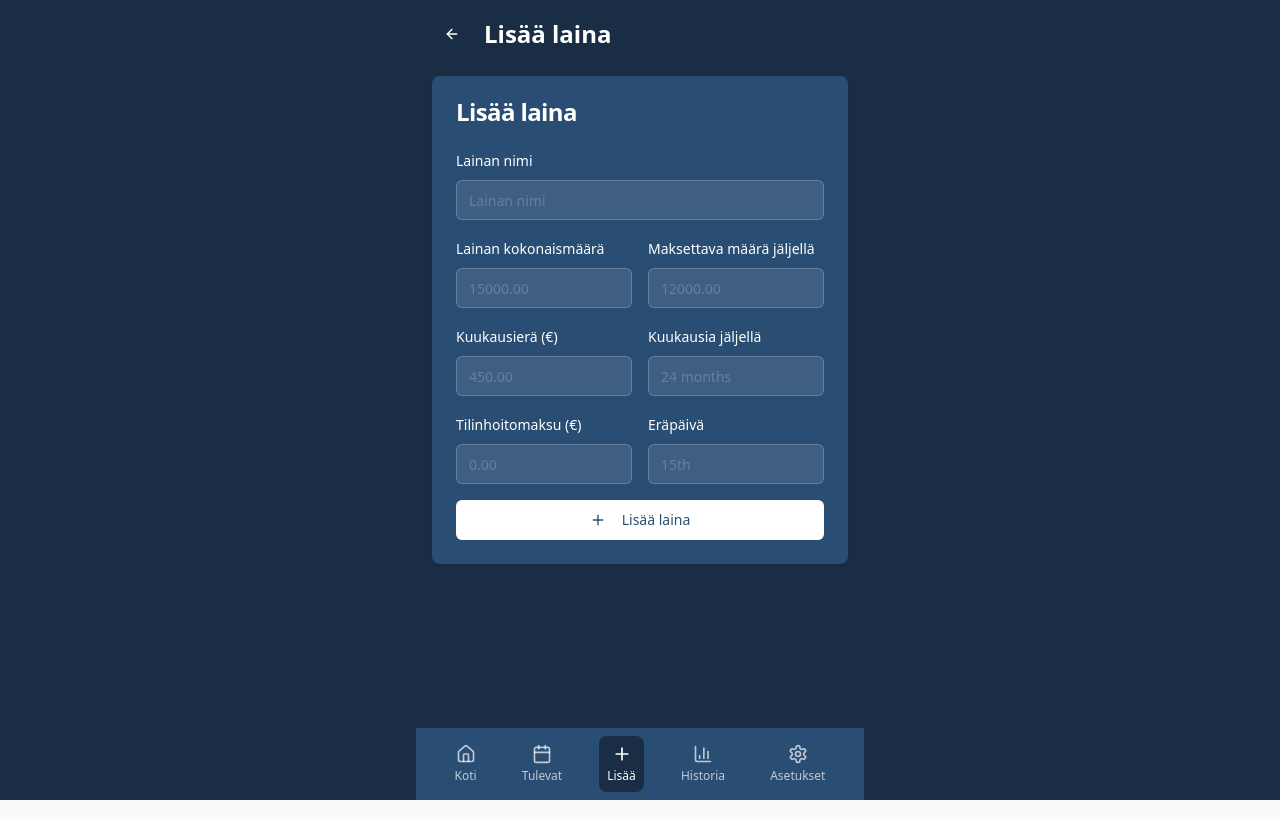
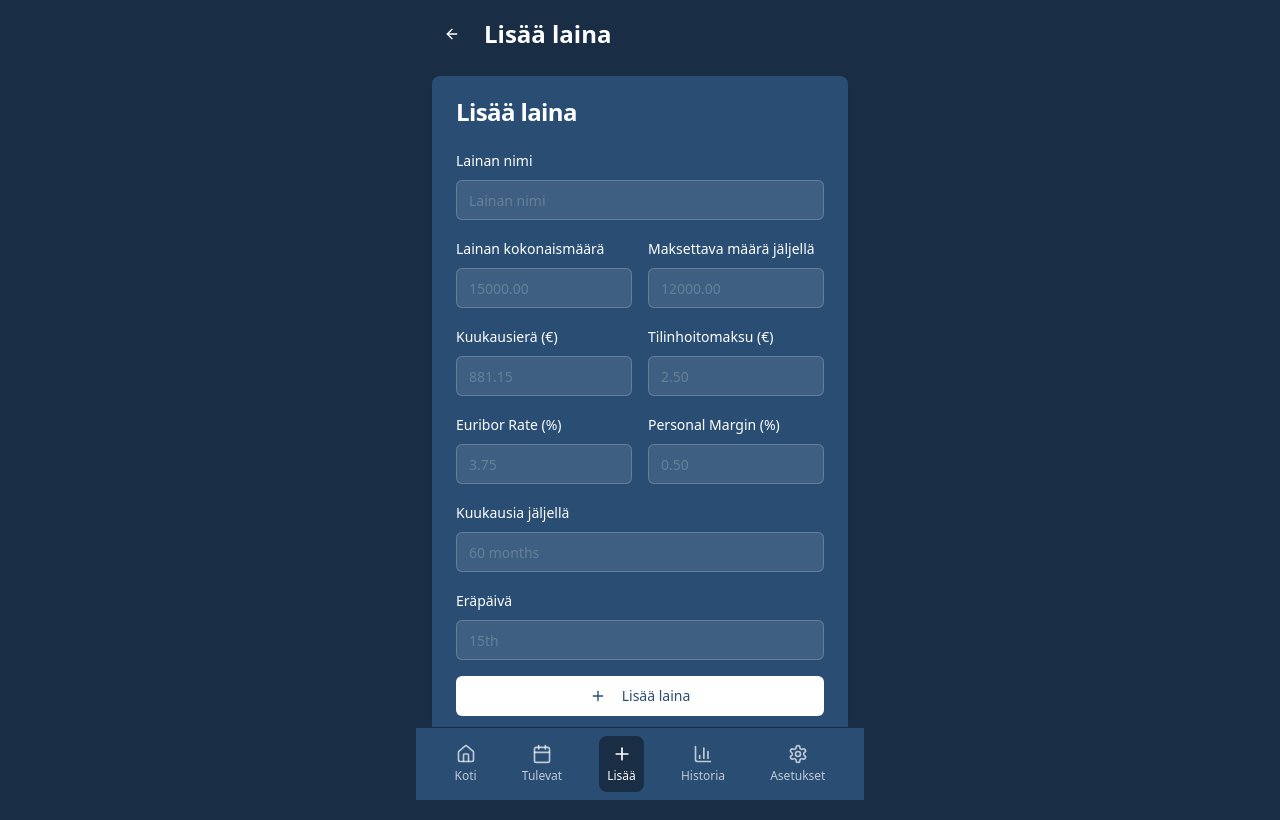
Before and after one commit to DRedMoon/split-smart-finance, a React (Vite) app: page /add-loan in a window 1280 px wide. Built offline with nearby package versions, Linux system fonts and the light colour scheme.

Commit message:
Fix loan calculations and UI
Fixed loan calculation discrepancies, ensured personal margin is used, and restored Euribor/margin fields in the Add Loan form. Corrected the monthly payment calculation in Edit Loan to reflect user input.

```diff
--- a/src/components/AddLoan.tsx
+++ b/src/components/AddLoan.tsx
@@ -1,13 +1,15 @@
+
 import React, { useState, useEffect } from 'react';
 import { useNavigate } from 'react-router-dom';
-import { ArrowLeft, Plus, Calculator } from 'lucide-react';
+import { ArrowLeft, Plus } from 'lucide-react';
 import { Card, CardContent, CardHeader, CardTitle } from '@/components/ui/card';
 import { Button } from '@/components/ui/button';
-import { Input } from '@/components/ui/input';
-import { Label } from '@/components/ui/label';
 import { useLanguage } from '@/contexts/LanguageContext';
 import { useToast } from '@/hooks/use-toast';
 import { addLoan } from '@/services/storageService';
+import LoanFormFields from './loan/LoanFormFields';
+import LoanCalculationDisplay from './loan/LoanCalculationDisplay';
+import { calculateInterestFromPayments } from '@/services/calculationService';
 
 const AddLoan = () => {
   const navigate = useNavigate();
@@ -20,35 +22,45 @@ const AddLoan = () => {
     currentAmount: 0,
     monthly: 0,
     rate: 0,
+    euriborRate: 0,
+    personalMargin: 0,
+    managementFee: 0,
     remaining: '',
-    dueDate: '',
-    managementFee: 0
+    dueDate: ''
   });
 
   const [calculatedValues, setCalculatedValues] = useState({
+    monthlyPayment: 0,
+    totalPayback: 0,
+    yearlyRate: 0,
     estimatedEuribor: 0,
-    totalPayback: 0
+    estimatedMargin: 0
   });
 
-  // Calculate Euribor and other values from loan inputs
+  const [isCredit, setIsCredit] = useState(false);
+
+  // Calculate rates from payment data when monthly payment is provided
   useEffect(() => {
-    if (loanData.totalAmount > 0 && loanData.monthly > 0 && loanData.remaining) {
+    if (loanData.totalAmount > 0 && loanData.monthly > 0 && loanData.remaining && !isCredit) {
       const termMonths = parseInt(loanData.remaining.match(/\d+/)?.[0] || '0');
       if (termMonths > 0) {
-        // Calculate total interest from monthly payments
-        const totalPayback = loanData.monthly * termMonths;
-        const totalInterest = totalPayback - loanData.totalAmount;
-
-        // Estimate yearly interest rate (simplified calculation)
-        const yearlyRate = (totalInterest / loanData.totalAmount) * (12 / termMonths) * 100;
+        const calculation = calculateInterestFromPayments(
+          loanData.totalAmount,
+          loanData.monthly,
+          loanData.managementFee || 0,
+          termMonths
+        );
 
         setCalculatedValues({
-          estimatedEuribor: Math.max(0, yearlyRate),
-          totalPayback: totalPayback
+          monthlyPayment: loanData.monthly,
+          totalPayback: loanData.monthly * termMonths,
+          yearlyRate: calculation.yearlyRate,
+          estimatedEuribor: calculation.euriborEstimate,
+          estimatedMargin: calculation.marginEstimate
         });
       }
     }
-  }, [loanData.totalAmount, loanData.monthly, loanData.remaining]);
+  }, [loanData.totalAmount, loanData.monthly, loanData.managementFee, loanData.remaining, isCredit]);
 
   const handleAddLoan = () => {
     if (!loanData.name || loanData.totalAmount === 0 || loanData.monthly === 0) {
@@ -60,20 +72,23 @@ const AddLoan = () => {
       return;
     }
 
+    const termMonths = parseInt(loanData.remaining.match(/\d+/)?.[0] || '0');
+    const totalPayback = loanData.monthly * termMonths;
+
     const loanToAdd = {
       name: loanData.name,
       totalAmount: loanData.totalAmount,
       currentAmount: loanData.currentAmount || loanData.totalAmount,
       monthly: loanData.monthly,
-      rate: calculatedValues.estimatedEuribor,
-      euriborRate: 0, // Not directly calculated
-      personalMargin: calculatedValues.estimatedEuribor, // Using estimated rate
+      rate: calculatedValues.yearlyRate || loanData.rate,
+      euriborRate: loanData.euriborRate || calculatedValues.estimatedEuribor,
+      personalMargin: loanData.personalMargin || calculatedValues.estimatedMargin,
       managementFee: loanData.managementFee || 0,
       remaining: loanData.remaining,
       dueDate: loanData.dueDate,
       lastPayment: new Date().toISOString().split('T')[0],
-      totalPayback: calculatedValues.totalPayback,
-      yearlyInterestRate: calculatedValues.estimatedEuribor
+      totalPayback: totalPayback,
+      yearlyInterestRate: calculatedValues.yearlyRate || loanData.rate
     };
 
     addLoan(loanToAdd);
@@ -95,121 +110,19 @@ const AddLoan = () => {
         <h1 className="text-2xl font-bold text-white">{t('add_loan')}</h1>
       </div>
 
-      {/* Calculation Info */}
-      {calculatedValues.estimatedEuribor > 0 && (
-        <Card className="mb-4 bg-green-500/20 border-green-500/30">
-          <CardHeader>
-            <CardTitle className="text-white flex items-center">
-              <Calculator size={20} className="mr-2" />
-              {t('calculated_values')}
-            </CardTitle>
-          </CardHeader>
-          <CardContent className="space-y-2">
-            <div className="grid grid-cols-2 gap-4 text-sm">
-              <div>
-                <p className="text-white/70">{t('estimated_interest_rate')}</p>
-                <p className="text-white font-medium">{calculatedValues.estimatedEuribor.toFixed(2)}%</p>
-              </div>
-              <div>
-                <p className="text-white/70">{t('total_payback')}</p>
-                <p className="text-white font-medium">€{calculatedValues.totalPayback.toFixed(2)}</p>
-              </div>
-            </div>
-          </CardContent>
-        </Card>
-      )}
+      <LoanCalculationDisplay calculatedValues={calculatedValues} />
 
       <Card className="bg-[#294D73] border-none">
         <CardHeader>
           <CardTitle className="text-white">{t('add_loan')}</CardTitle>
         </CardHeader>
         <CardContent className="space-y-4">
-          <div>
-            <Label htmlFor="loan-name" className="text-white">{t('loan_name')}</Label>
-            <Input
-              id="loan-name"
-              value={loanData.name}
-              onChange={(e) => setLoanData(prev => ({ ...prev, name: e.target.value }))}
-              className="bg-white/10 border-white/20 text-white mt-2"
-              placeholder={t('loan_name')}
-            />
-          </div>
-
-          <div className="grid grid-cols-2 gap-4">
-            <div>
-              <Label htmlFor="total-amount" className="text-white">{t('total_loan_amount')}</Label>
-              <Input
-                id="total-amount"
-                type="number"
-                value={loanData.totalAmount || ''}
-                onChange={(e) => setLoanData(prev => ({ ...prev, totalAmount: parseFloat(e.target.value) || 0 }))}
-                className="bg-white/10 border-white/20 text-white mt-2"
-                placeholder="15000.00"
-              />
-            </div>
-
-            <div>
-              <Label htmlFor="current-amount" className="text-white">{t('amount_left_to_pay')}</Label>
-              <Input
-                id="current-amount"
-                type="number"
-                value={loanData.currentAmount || ''}
-                onChange={(e) => setLoanData(prev => ({ ...prev, currentAmount: parseFloat(e.target.value) || 0 }))}
-                className="bg-white/10 border-white/20 text-white mt-2"
-                placeholder="12000.00"
-              />
-            </div>
-          </div>
-
-          <div className="grid grid-cols-2 gap-4">
-            <div>
-              <Label htmlFor="monthly-payment" className="text-white">{t('monthly_payment')} (€)</Label>
-              <Input
-                id="monthly-payment"
-                type="number"
-                value={loanData.monthly || ''}
-                onChange={(e) => setLoanData(prev => ({ ...prev, monthly: parseFloat(e.target.value) || 0 }))}
-                className="bg-white/10 border-white/20 text-white mt-2"
-                placeholder="450.00"
-              />
-            </div>
-
-            <div>
-              <Label htmlFor="remaining-months" className="text-white">{t('months_left')}</Label>
-              <Input
-                id="remaining-months"
-                value={loanData.remaining}
-                onChange={(e) => setLoanData(prev => ({ ...prev, remaining: e.target.value }))}
-                className="bg-white/10 border-white/20 text-white mt-2"
-                placeholder="24 months"
-              />
-            </div>
-          </div>
-
-          <div className="grid grid-cols-2 gap-4">
-            <div>
-              <Label htmlFor="management-fee" className="text-white">{t('management_fee')} (€)</Label>
-              <Input
-                id="management-fee"
-                type="number"
-                value={loanData.managementFee || ''}
-                onChange={(e) => setLoanData(prev => ({ ...prev, managementFee: parseFloat(e.target.value) || 0 }))}
-                className="bg-white/10 border-white/20 text-white mt-2"
-                placeholder="0.00"
-              />
-            </div>
-
-            <div>
-              <Label htmlFor="due-date" className="text-white">{t('due_date')}</Label>
-              <Input
-                id="due-date"
-                value={loanData.dueDate}
-                onChange={(e) => setLoanData(prev => ({ ...prev, dueDate: e.target.value }))}
-                className="bg-white/10 border-white/20 text-white mt-2"
-                placeholder="15th"
-              />
-            </div>
-          </div>
+          <LoanFormFields
+            loanData={loanData}
+            setLoanData={setLoanData}
+            calculatedValues={calculatedValues}
+            isCredit={isCredit}
+          />
 
           <Button onClick={handleAddLoan} className="w-full bg-white text-[#294D73]">
             <Plus size={16} className="mr-2" />
--- a/src/components/EditLoan.tsx
+++ b/src/components/EditLoan.tsx
@@ -1,4 +1,3 @@
-
 import React, { useState, useEffect } from 'react';
 import { useNavigate, useParams } from 'react-router-dom';
 import { ArrowLeft, Save } from 'lucide-react';
@@ -6,7 +5,8 @@ import { Card, CardContent, CardHeader, CardTitle } from '@/components/ui/card';
 import { Button } from '@/components/ui/button';
 import { useLanguage } from '@/contexts/LanguageContext';
 import { useToast } from '@/hooks/use-toast';
-import { loadFinancialData, saveFinancialData, calculateLoanPayment2, calculateCreditPayment } from '@/services/storageService';
+import { loadFinancialData, saveFinancialData } from '@/services/storageService';
+import { calculateInterestFromPayments } from '@/services/calculationService';
 import LoanFormFields from './loan/LoanFormFields';
 import LoanCalculationDisplay from './loan/LoanCalculationDisplay';
 
@@ -74,93 +74,28 @@ const EditLoan = () => {
     }
   }, [loanId]);
 
-  // Calculate Euribor and margin from known data
-  const calculateRatesFromPaymentData = () => {
+  // Calculate rates from user's payment data - but keep their monthly payment input
+  useEffect(() => {
     if (!isCredit && loanData.totalAmount > 0 && loanData.monthly > 0 && loanData.remaining) {
       const termMonths = parseInt(loanData.remaining.match(/\d+/)?.[0] || '12');
       if (termMonths > 0) {
-        // Use Newton-Raphson method to solve for interest rate
-        const principal = loanData.currentAmount || loanData.totalAmount;
-        const payment = loanData.monthly - (loanData.managementFee || 0);
-
-        // Initial guess for monthly rate
-        let monthlyRate = 0.005; // 6% annual rate as initial guess
-
-        // Newton-Raphson iteration
-        for (let i = 0; i < 20; i++) {
-          const presentValue = payment * ((1 - Math.pow(1 + monthlyRate, -termMonths)) / monthlyRate);
-          const derivative = payment * (
-            (termMonths * Math.pow(1 + monthlyRate, -termMonths - 1)) / monthlyRate -
-            ((1 - Math.pow(1 + monthlyRate, -termMonths)) / (monthlyRate * monthlyRate))
-          );
-
-          const newRate = monthlyRate - (presentValue - principal) / derivative;
-
-          if (Math.abs(newRate - monthlyRate) < 0.0001) break;
-          monthlyRate = newRate;
-        }
-
-        const yearlyRate = monthlyRate * 12 * 100;
-
-        // Estimate Euribor (current ~3.5%) and margin
-        const estimatedEuribor = 3.5;
-        const estimatedMargin = Math.max(0, yearlyRate - estimatedEuribor);
+        const calculation = calculateInterestFromPayments(
+          loanData.totalAmount,
+          loanData.monthly,
+          loanData.managementFee || 0,
+          termMonths
+        );
 
         setCalculatedValues({
-          monthlyPayment: loanData.monthly,
-          totalPayback: loanData.monthly * termMonths,
-          yearlyRate: yearlyRate,
-          estimatedEuribor: estimatedEuribor,
-          estimatedMargin: estimatedMargin
+          monthlyPayment: loanData.monthly, // Use user's input, don't override
+          totalPayback: loanData.monthly * termMonths, // Calculate from user's monthly payment
+          yearlyRate: calculation.yearlyRate,
+          estimatedEuribor: calculation.euriborEstimate,
+          estimatedMargin: calculation.marginEstimate
         });
       }
     }
-  };
-
-  // Auto-calculate when relevant fields change
-  useEffect(() => {
-    if (isCredit) {
-      // Credit card calculation
-      if (loanData.currentAmount > 0 && loanData.rate > 0) {
-        const calculation = calculateCreditPayment(
-          loanData.currentAmount,
-          loanData.rate,
-          loanData.managementFee || 0,
-          loanData.minimumPercent || 3
-        );
-        setCalculatedValues({
-          monthlyPayment: calculation.monthlyMinimum,
-          totalPayback: calculation.totalWithInterest,
-          yearlyRate: loanData.rate,
-          estimatedEuribor: 0,
-          estimatedMargin: 0
-        });
-      }
-    } else {
-      // Try to calculate from existing payment data first
-      calculateRatesFromPaymentData();
-
-      // If we have Euribor and margin, use precise calculation
-      if (loanData.totalAmount > 0 && loanData.euriborRate >= 0 && loanData.personalMargin >= 0) {
-        const termMonths = parseInt(loanData.remaining.match(/\d+/)?.[0] || '12');
-        if (termMonths > 0) {
-          const calculation = calculateLoanPayment2(
-            loanData.totalAmount,
-            loanData.euriborRate,
-            loanData.personalMargin,
-            loanData.managementFee || 0,
-            termMonths
-          );
-          setCalculatedValues(prev => ({
-            ...prev,
-            monthlyPayment: calculation.monthlyPayment,
-            totalPayback: calculation.totalPayback,
-            yearlyRate: calculation.yearlyRate
-          }));
-        }
-      }
-    }
-  }, [loanData.totalAmount, loanData.currentAmount, loanData.euriborRate, loanData.personalMargin, loanData.managementFee, loanData.remaining, loanData.rate, loanData.minimumPercent, loanData.monthly, isCredit]);
+  }, [loanData.totalAmount, loanData.monthly, loanData.managementFee, loanData.remaining, isCredit]);
 
   const handleSave = () => {
     if (!loanData.name || loanData.totalAmount === 0) {
@@ -176,15 +111,15 @@ const EditLoan = () => {
     if (data && data.loans) {
       const loanIndex = data.loans.findIndex(loan => loan.id === loanData.id);
       if (loanIndex !== -1) {
-        // Update with calculated values if they exist
+        // Keep user's monthly payment, but update calculated fields
         const updatedLoan = {
           ...loanData,
-          rate: calculatedValues.yearlyRate || loanData.rate,
-          monthly: loanData.monthly || calculatedValues.monthlyPayment,
+          rate: loanData.rate || calculatedValues.yearlyRate,
+          monthly: loanData.monthly, // Always keep user's input
           totalPayback: calculatedValues.totalPayback || loanData.totalPayback,
           yearlyInterestRate: calculatedValues.yearlyRate || loanData.yearlyInterestRate,
-          euriborRate: loanData.euriborRate || calculatedValues.estimatedEuribor,
-          personalMargin: loanData.personalMargin || calculatedValues.estimatedMargin
+          euriborRate: loanData.euriborRate,
+          personalMargin: loanData.personalMargin
         };
 
         data.loans[loanIndex] = updatedLoan;
--- a/src/services/calculationService.ts
+++ b/src/services/calculationService.ts
@@ -75,31 +75,36 @@ export const calculateInterestFromPayments = (
   const actualPayment = monthlyPayment - managementFee;
 
   // Use Newton-Raphson method to find the monthly interest rate
-  let monthlyRate = 0.005; // Initial guess (6% annual)
-  const tolerance = 0.0001;
-  const maxIterations = 100;
+  let monthlyRate = 0.003; // Initial guess (3.6% annual)
+  const tolerance = 0.000001; // Higher precision
+  const maxIterations = 200; // More iterations for better accuracy
 
   for (let i = 0; i < maxIterations; i++) {
-    // Present value of annuity formula
-    const pv = actualPayment * ((1 - Math.pow(1 + monthlyRate, -termMonths)) / monthlyRate);
+    // Present value of annuity formula: PV = PMT * [(1 - (1 + r)^-n) / r]
+    const factor = Math.pow(1 + monthlyRate, -termMonths);
+    const pv = actualPayment * ((1 - factor) / monthlyRate);
+
+    // Derivative of the present value formula
     const derivative = actualPayment * (
-      (termMonths * Math.pow(1 + monthlyRate, -termMonths - 1)) / monthlyRate -
-      ((1 - Math.pow(1 + monthlyRate, -termMonths)) / (monthlyRate * monthlyRate))
+      (termMonths * factor) / (monthlyRate * (1 + monthlyRate)) -
+      ((1 - factor) / (monthlyRate * monthlyRate))
     );
 
-    const newRate = monthlyRate - (pv - principal) / derivative;
+    const error = pv - principal;
+    const newRate = monthlyRate - error / derivative;
 
     if (Math.abs(newRate - monthlyRate) < tolerance) {
+      monthlyRate = newRate;
       break;
     }
-    monthlyRate = Math.max(0, newRate); // Ensure positive rate
+    monthlyRate = Math.max(0.0001, newRate); // Ensure positive rate with minimum
   }
 
   const yearlyRate = monthlyRate * 12 * 100;
 
-  // Estimate Euribor (current market rate ~3.5-4%)
+  // Current Euribor is around 3.5-3.8%
   const currentEuribor = 3.75;
-  const marginEstimate = Math.max(0, yearlyRate - currentEuribor);
+  const marginEstimate = Math.max(0.1, yearlyRate - currentEuribor); // Minimum 0.1% margin
 
   return {
     yearlyRate: yearlyRate,
```
